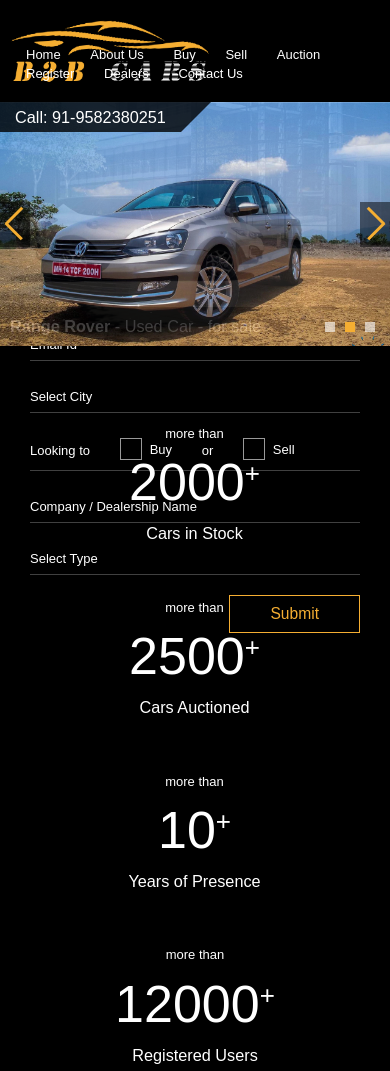
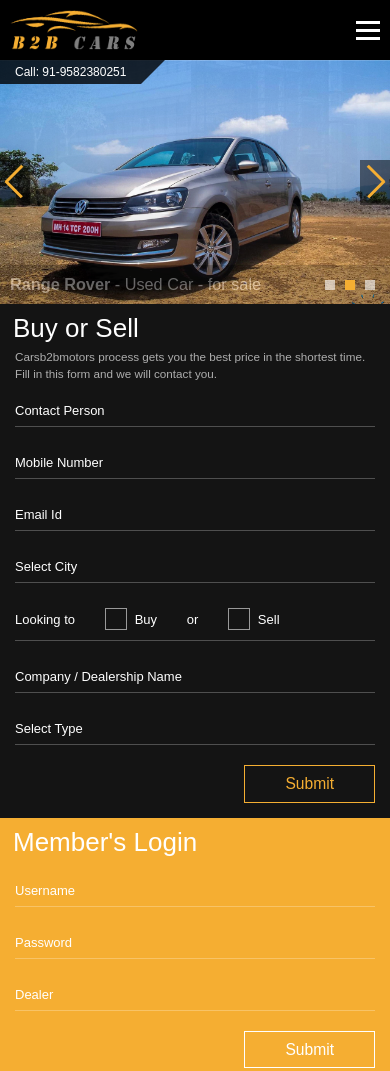
Before and after one commit to ashishrai321/b2b, a website: page index.html in a window 390 px wide. Shown: the top 1071 px of the page. Drawn offline with Linux system fonts and the light colour scheme; some packages are replaced by stand-ins of ours.

Commit message:
Add files via upload

```diff
--- a/assets/css/style.css
+++ b/assets/css/style.css
@@ -2002,7 +2002,6 @@
   margin-left: auto;
   position: relative;
   width: auto;
-  max-width: 1600px;
 }
 .page {
   padding-top: 50px;
@@ -2053,6 +2052,23 @@
   left: 100%;
   top: 0;
   position: absolute;
+}
+@media (max-width: 767px) {
+  header {
+    height: 60px;
+    padding: 10px 0;
+  }
+  header .logo {
+    max-width: 128px;
+  }
+  header aside.call {
+    line-height: 24px;
+    font-size: 12px;
+  }
+  header aside.call:after {
+    border-top: 24px solid rgba(0, 0, 0, 0.8);
+    border-right: 24px solid transparent;
+  }
 }
 nav {
   float: right;
@@ -2128,6 +2144,80 @@
 nav ul li {
   display: inline-block;
   margin-left: 2em;
+}
+nav .btnMenu {
+  position: relative;
+  width: 24px;
+  height: 30px;
+  border: none;
+  cursor: pointer;
+  -webkit-transition: background .3s;
+  transition: background .3s;
+  background: 0 0;
+  position: absolute;
+  right: 10px;
+  top: 6px;
+  display: none;
+}
+nav .btnMenu span {
+  position: absolute;
+  top: 50%;
+  margin-top: -2px;
+  left: 0;
+  right: 0;
+  height: 3px;
+  background: #fff;
+  -webkit-transition: background 0s .3s;
+  transition: background 0s .3s;
+}
+nav .btnMenu span:after,
+nav .btnMenu span:before {
+  position: absolute;
+  left: 0;
+  width: 100%;
+  height: 3px;
+  background-color: #fff;
+  content: "";
+  -webkit-transition-duration: .3s, .3s;
+  transition-duration: .3s, .3s;
+  -webkit-transition-delay: .3s, 0s;
+  transition-delay: 0.3s, 0s;
+}
+nav .btnMenu span:before {
+  top: -8px;
+  -webkit-transition-property: top, -webkit-transform;
+  transition-property: top, transform;
+}
+nav .btnMenu span:after {
+  bottom: -8px;
+  -webkit-transition-property: bottom, -webkit-transform;
+  transition-property: bottom, transform;
+}
+nav .btnMenu.active span {
+  background: 0 0;
+}
+nav .btnMenu.active span:after,
+nav .btnMenu.active span:before {
+  -webkit-transition-delay: 0s, .3s;
+  transition-delay: 0s, 0.3s;
+}
+nav .btnMenu.active span:before {
+  top: 0;
+  -webkit-transform: rotate(45deg);
+  transform: rotate(45deg);
+}
+nav .btnMenu.active span:after {
+  bottom: 0;
+  -webkit-transform: rotate(-45deg);
+  transform: rotate(-45deg);
+}
+@media (max-width: 767px) {
+  nav .btnMenu {
+    display: block;
+  }
+  nav ul {
+    display: none;
+  }
 }
 footer {
   color: #ffffff;
@@ -3745,7 +3835,7 @@
 .buySell .memLogin {
   background-color: #f5ae32;
   bottom: 0;
-  position: absolute;
+  position: inherit;
   right: 0;
   left: 0;
   padding: 30px;
@@ -3882,10 +3972,13 @@
 }
 @media (max-width: 992px) {
   .auctionItems li .txt {
-    background-color: rgba(255, 255, 255, 0.8);
+    background-color: rgba(0, 0, 0, 0.8);
   }
 }
 @media (max-width: 767px) {
+  .auctionItems {
+    padding: 0 10px;
+  }
   .auctionItems li {
     border-bottom: 5px solid #000000;
   }
@@ -3908,7 +4001,7 @@
   }
   .auctionItems li .txt .dTable .dCell .txtData {
     max-width: none;
-    padding: 4.5em 10px 20px;
+    padding: 20px 10px;
   }
   .auctionItems li .txt h5 {
     font-size: 2em;
@@ -3953,6 +4046,7 @@
 }
 .highlights li:last-child {
   border-right: none;
+  border-bottom: none;
 }
 .highlights li .fig {
   font-size: 4em;
@@ -3979,7 +4073,7 @@
   background: #000000;
 }
 .auction .desc {
-  padding: 3em 0;
+  padding: 3em 10px;
   text-align: center;
   color: #ffffff;
 }
@@ -4069,4 +4163,25 @@
   .sm-w100 {
     width: 100%;
   }
-}
+  .buySell {
+    position: relative;
+  }
+  .buySell .block,
+  .buySell .memLogin {
+    padding: 15px;
+  }
+  .highlights {
+    padding: 2em 0;
+  }
+  .highlights li {
+    border-right: none;
+    border-bottom: solid 1px rgba(255, 255, 255, 0.1);
+  }
+  .aboutUs {
+    padding: 0 0 3em;
+  }
+  .aboutUs figure {
+    position: relative;
+    margin-bottom: 15px;
+  }
+}
--- a/assets/js/custom.js
+++ b/assets/js/custom.js
@@ -364,4 +364,34 @@
 
 	$('header.main').sticky();
 
+	$('#btnMenu').on('click', function(){
+		var $this = $(this);
+		$this.toggleClass('active');
+		/*var $this = $(this), $search = $('#topWrapper .search');
+		$search.fadeOut(200, function(){
+			$this.parent('nav.main').addClass('z5').css('z-index',5);
+			$('body, html').css({
+				'overflow':'hidden',
+				'position':'fixed',
+				'top':0,
+				'bottom':0,
+				'left':0,
+				'right':0,
+			});
+			if($this.hasClass('active')){
+				$('body, html').css({
+					'overflow':'auto',
+					'position':'relative'
+				});
+				$this.parent('nav.main').removeClass('z5');
+				$search.delay(400).fadeIn(0, 'easeInOutQuad', function(){
+					$this.parent('nav.main').css('z-index',3);
+				})
+
+			}
+			$this.toggleClass('active');
+		})*/
+	})
+
+
 })
--- a/index.html
+++ b/index.html
@@ -17,6 +17,7 @@
   <header class="main">
     <div class="container"><a href="#" class="logo"><img src="assets/images/profile/logo.png" alt=""></a>
       <nav>
+      	<button id="btnMenu" class="btnMenu"><span></span></button>
         <ul class="searchBar">
           <li class="search">
             <div class="wrap">
@@ -135,16 +136,16 @@
               <fieldset class="col-sm-6">
                 <input type="text" placeholder="Dealer">
               </fieldset>
-              <fieldset class="col-sm-6 r">
+              <div class="rowBtn col-sm-6 r">
                 <button type="button" class="btn white">Submit</button>
-              </fieldset>
+              </div>
             </div>
           </div>
         </aside>
       </div>
     </section>
     <section class="highlights">
-      <ul class="row-">
+      <ul class="row">
         <li class="col-sm-3 anim"> <span>more than</span>
           <div class="fig"><span class="counter" data-start="0" data-end="2000" data-duration="3000"></span><sup>+</sup></div>
           <p>Cars in Stock</p>
```
